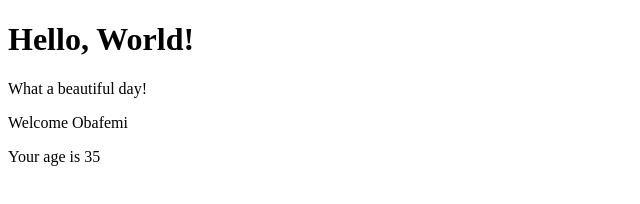
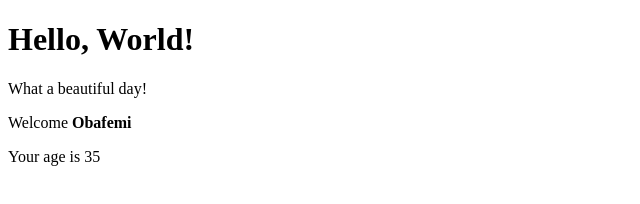
Before and after one commit to swisscodes/develhope-React, a React (Create React App) app in the folder components/: page / in a window 1280 px wide. Shown: the top 204 px of the page, without its empty margins (0-640 px from the left). Built offline with nearby package versions, Linux system fonts and the light colour scheme.

Commit message:
comp 01|

```diff
--- a/components/src/App.jsx
+++ b/components/src/App.jsx
@@ -7,7 +7,7 @@ class App extends React.Component {
     return (
       <div>
         <Hello />
-        <Welcome name='Obafemi' age={35} />
+        <Welcome name=<strong>{'Obafemi'}</strong> age={35} />
       </div>
     );
   }
```
